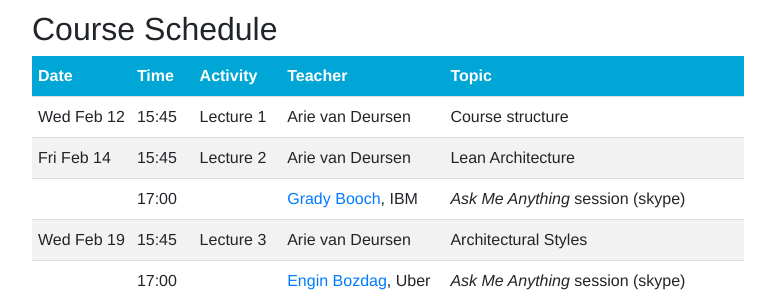
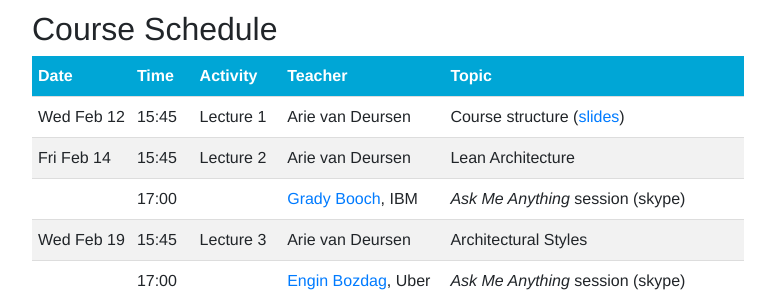
Before and after one commit to SERG-Delft/delftswa, a Jekyll site: the page built from 2020/index.md, in a window 1280 px wide and 900 px high, scrolled down 688 px. Shown: the part 152-452 px from the top of the window, without its empty margins (224-999 px from the left). Built offline with Jekyll 4.4.1, drawn with Linux system fonts in a browser that asks for light colours.

Commit message:
Add introductory slides

```diff
--- a/2020/index.md
+++ b/2020/index.md
@@ -24,7 +24,7 @@ Furthermore, there will be several lecturers from industry.
 
 Date | Time | Activity | Teacher | Topic
 |---|---|---|---|
-Wed Feb 12 | 15:45 | Lecture 1 | Arie van Deursen         | Course structure
+Wed Feb 12 | 15:45 | Lecture 1 | Arie van Deursen         | Course structure ([slides](slides/in4315-intro.pdf))
 Fri Feb 14 | 15:45 | Lecture 2 | Arie van Deursen         | Lean Architecture
            | 17:00 |           | [Grady Booch], IBM       | _Ask Me Anything_ session (skype)
 Wed Feb 19 | 15:45 | Lecture 3 | Arie van Deursen         | Architectural Styles
```
Also changed, not shown: 1 other file.
